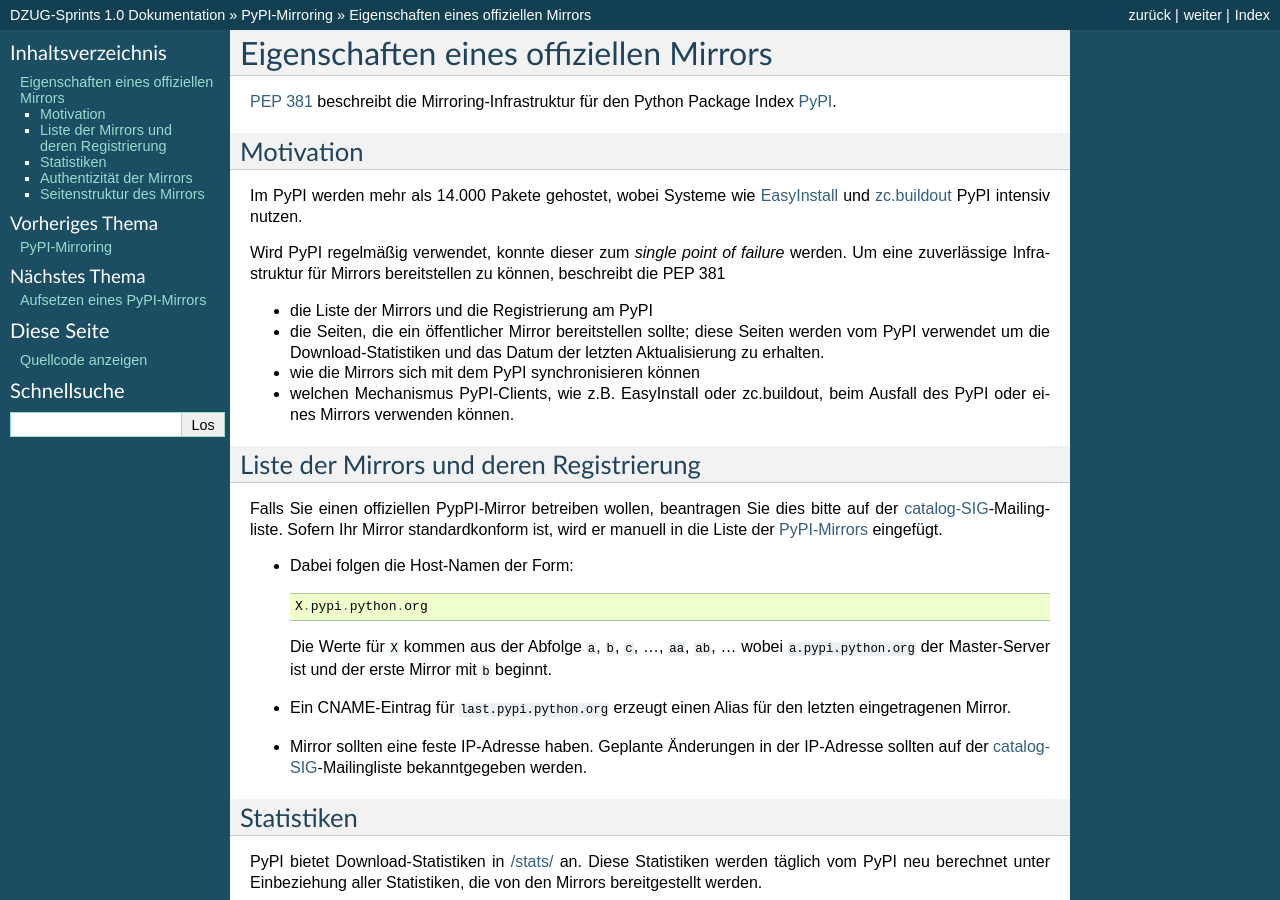
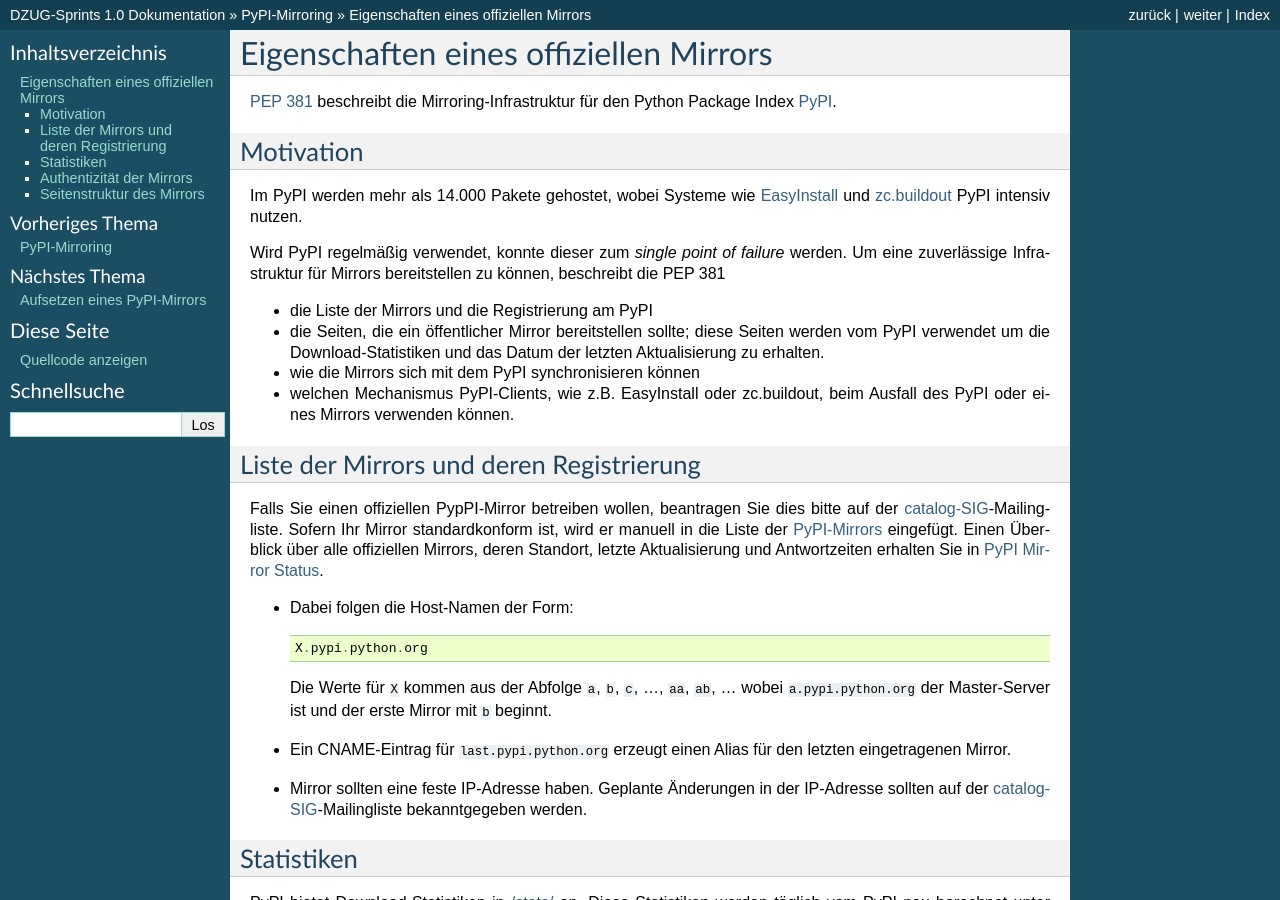
Before and after one commit to veit/pysprints, a Sphinx documentation site: the page built from source/pypi-mirroring/eigenschaften-eines-offiziellen-mirrors.rst, in a window 1280 px wide and 900 px high. Built offline with Sphinx 7.4.7, drawn with Linux system fonts in a browser that asks for light colours.

Commit message:
Added PyPI Mirror Status

```diff
--- a/source/pypi-mirroring/eigenschaften-eines-offiziellen-mirrors.rst
+++ b/source/pypi-mirroring/eigenschaften-eines-offiziellen-mirrors.rst
@@ -26,10 +26,11 @@
 Liste der Mirrors und deren Registrierung
 -----------------------------------------
 
-Falls Sie einen offiziellen PypPI-Mirror betreiben wollen, beantragen Sie dies bitte auf der `catalog-SIG`_-Mailingliste. Sofern Ihr Mirror standardkonform ist, wird er manuell in die Liste der `PyPI-Mirrors`_ eingefügt.
+Falls Sie einen offiziellen PypPI-Mirror betreiben wollen, beantragen Sie dies bitte auf der `catalog-SIG`_-Mailingliste. Sofern Ihr Mirror standardkonform ist, wird er manuell in die Liste der `PyPI-Mirrors`_ eingefügt. Einen Überblick über alle offiziellen Mirrors, deren Standort, letzte Aktualisierung und Antwortzeiten erhalten Sie in `PyPI Mirror Status`_.
 
 .. _`catalog-SIG`: http://mail.python.org/mailman/listinfo/catalog-sig
 .. _`PyPI-Mirrors`: http://pypi.python.org/mirrors
+.. _`PyPI Mirror Status`: http://www.pypi-mirrors.org/
 
 - Dabei folgen die Host-Namen der Form::
 
```
